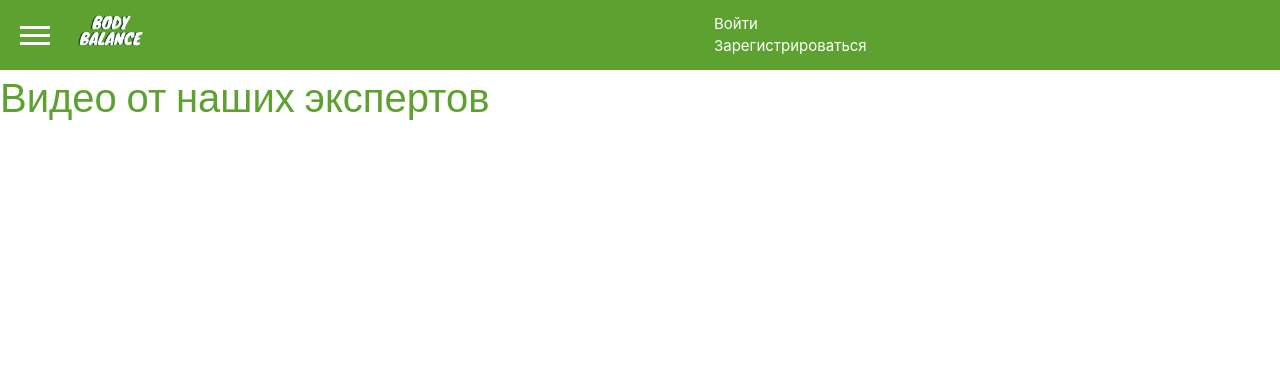
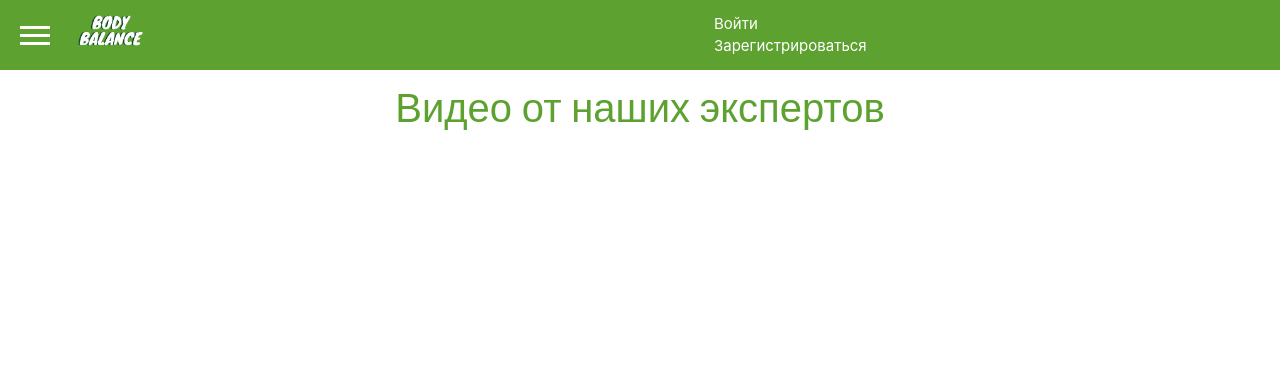
Before and after one commit to TDPS-Cource-woek/Fitness-app, a Django app: page /expertise/ in a window 1280 px wide. Shown: the top 370 px of the page. Run offline with Django 5.2, Linux system fonts and the light colour scheme; data that the repository does not hold is empty; some libraries are stand-ins or nearby versions.

Commit message:
Fix Expertise page

```diff
--- a/Desktop/Fitnes_app/Fitnes/Expertise/static/expertise/css/index.css
+++ b/Desktop/Fitnes_app/Fitnes/Expertise/static/expertise/css/index.css
@@ -1,6 +1,12 @@
 .main-container{
     display: flex;
     flex-direction: column;
+    margin: 10px;
+}
+
+.main-text{
+    display: flex;
+    justify-content: center;
 }
 
 .message-container{
--- a/Desktop/Fitnes_app/Fitnes/Expertise/templates/expertise/index.html
+++ b/Desktop/Fitnes_app/Fitnes/Expertise/templates/expertise/index.html
@@ -5,7 +5,10 @@
 <link rel="stylesheet" href="{% static 'expertise/css/index.css' %}" type="text/css" media="all">
 
 <body>
+  <div class="main-container">
+      <div class="main-text">
           <h1>Видео от наших экспертов</h1>
+      </div>
         <ul class="table-video">
             {% for exercise in exercises %}
                 <li class="video">
@@ -18,6 +21,7 @@
                 </li>
             {% endfor %}
         </ul>
+  </div>
 
   <script src="https://code.jquery.com/jquery-3.5.1.slim.min.js"></script>
   <script src="https://cdn.jsdelivr.net/npm/@popperjs/core@2.9.2/dist/umd/popper.min.js"></script>
```
Lines whose indentation alone changed are shown as unchanged.
